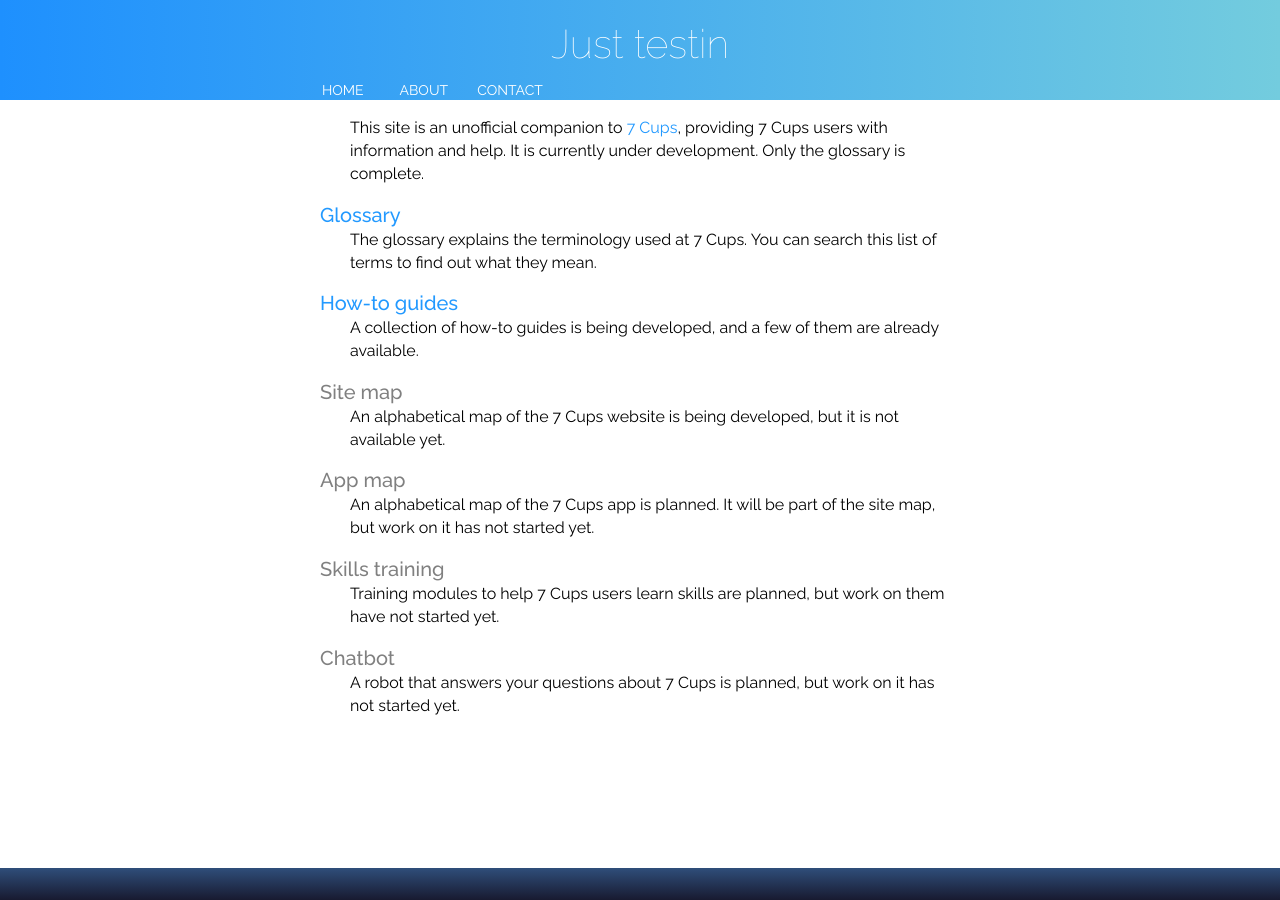
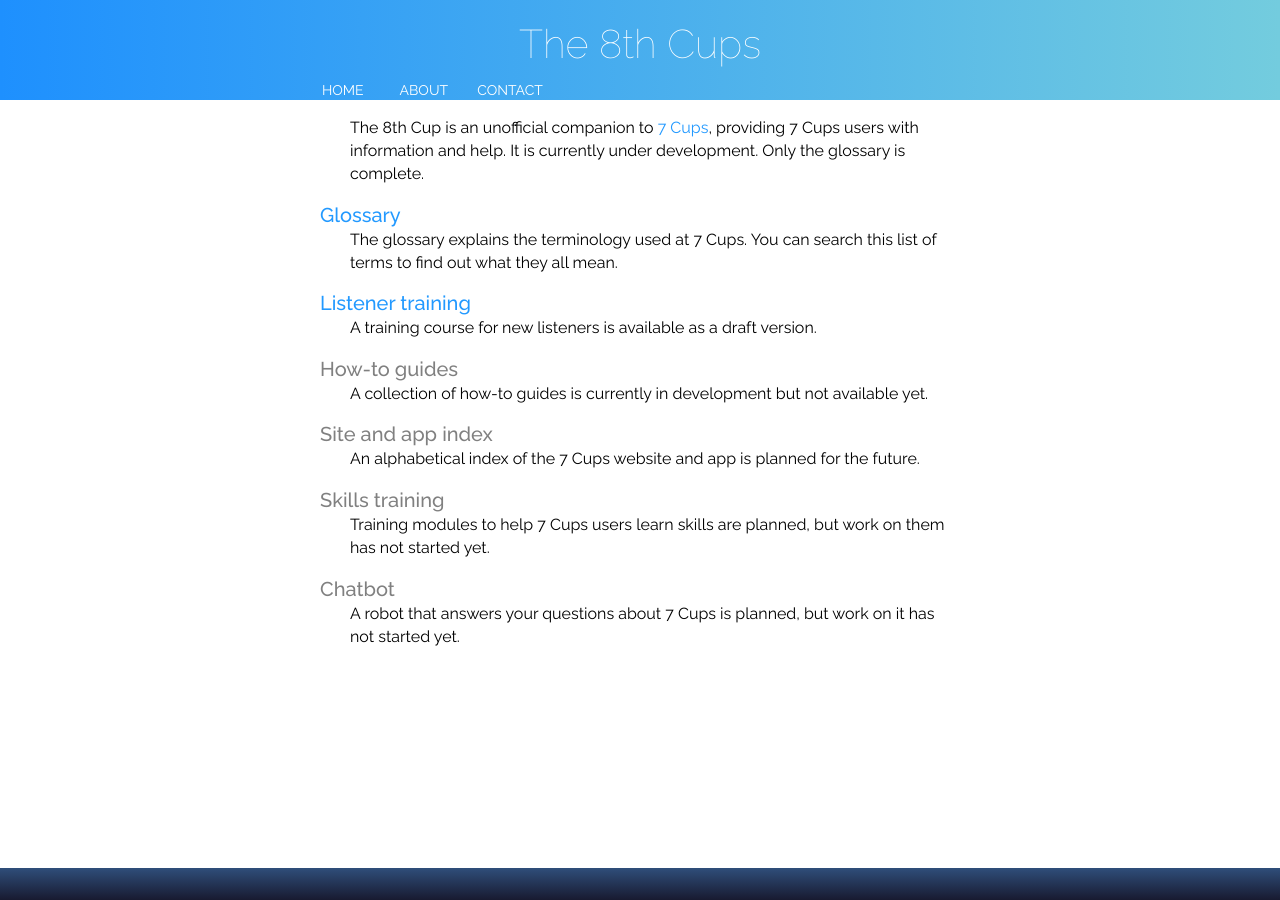
Before and after one commit to RarelyCharlie/rarelycharlie.github.io, a Jekyll site: the page built from index.md, in a window 1280 px wide and 900 px high. Built offline with Jekyll 4.4.1, drawn with Linux system fonts in a browser that asks for light colours.

Commit message:
text updates

```diff
--- a/index.md
+++ b/index.md
@@ -1,5 +1,5 @@
 ---
-title: Just testin
+title: The 8th Cups
 layout: default
 ---
 <style>
@@ -7,28 +7,25 @@ layout: default
   #content p {margin-left: 30px;}
   #content h2 {color: gray;}
 </style>
-This site is an unofficial companion to [7 Cups](https://www.7cups.com/), providing
+The 8th Cup is an unofficial companion to [7 Cups](https://www.7cups.com/), providing
 7 Cups users with information and help. It is currently under development. Only the
 glossary is complete.
 
 ## [Glossary](/glossary 'Go to the glossary')
 The glossary explains the terminology used at 7 Cups. You can search this list of terms
-to find out what they mean.
+to find out what they all mean.
 
-## [How-to guides](/howto 'Go to the how-to guides')
-A collection of how-to guides is being developed, and a few of them are already available.
+## [Listener training](/listen/ 'Go to the listener training')
+A training course for new listeners is available as a draft version.
 
-## Site map
-An alphabetical map of the 7 Cups website is being developed, but it is not available yet.
+## How-to guides
+A collection of how-to guides is currently in development but not available yet.
 
-## App map
-An alphabetical map of the 7 Cups app is planned. It will be part of the site map, but
-work on it has not started yet.
+## Site and app index
+An alphabetical index of the 7 Cups website and app is planned for the future.
 
 ## Skills training
-Training modules to help 7 Cups users learn skills are planned, but work on them have not
-started yet.
+Training modules to help 7 Cups users learn skills are planned, but work on them has not started yet.
 
 ## Chatbot
-A robot that answers your questions about 7 Cups is planned, but work on it has not
-started yet.
+A robot that answers your questions about 7 Cups is planned, but work on it has not started yet.
```
